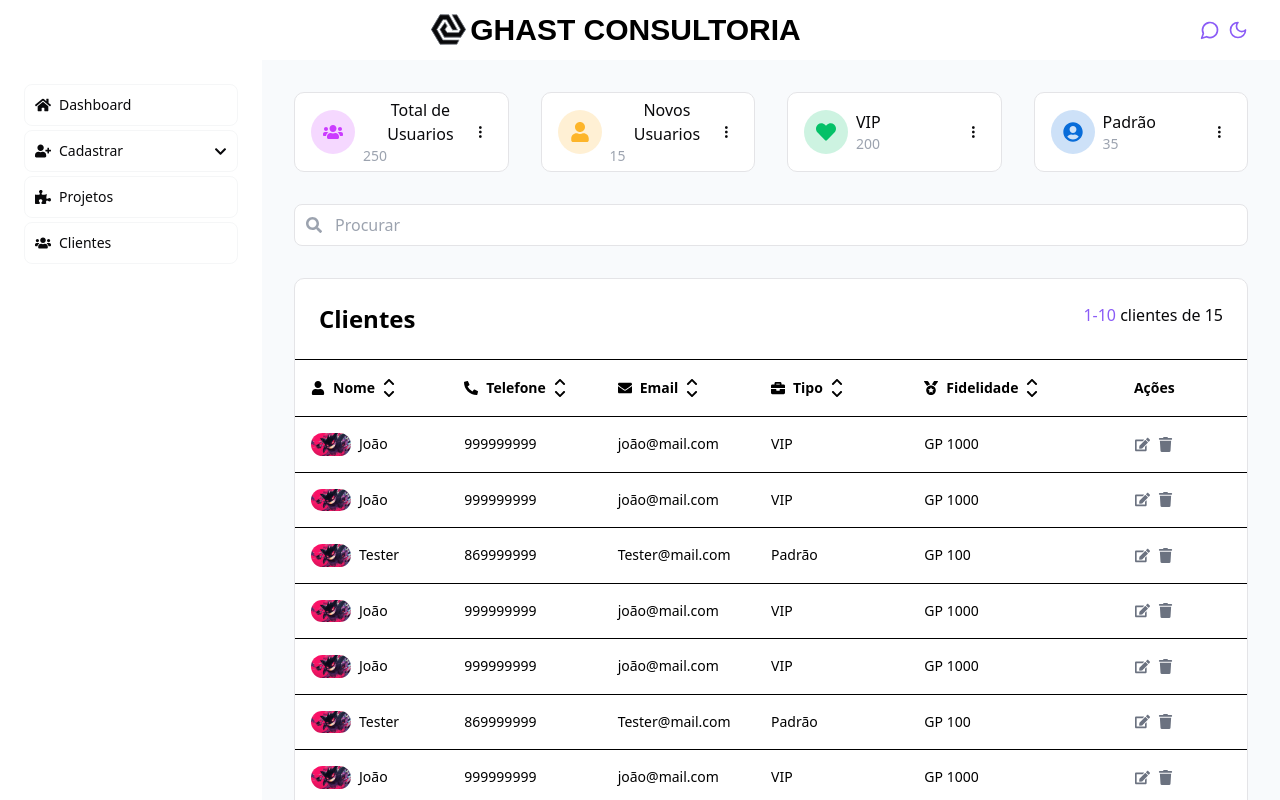
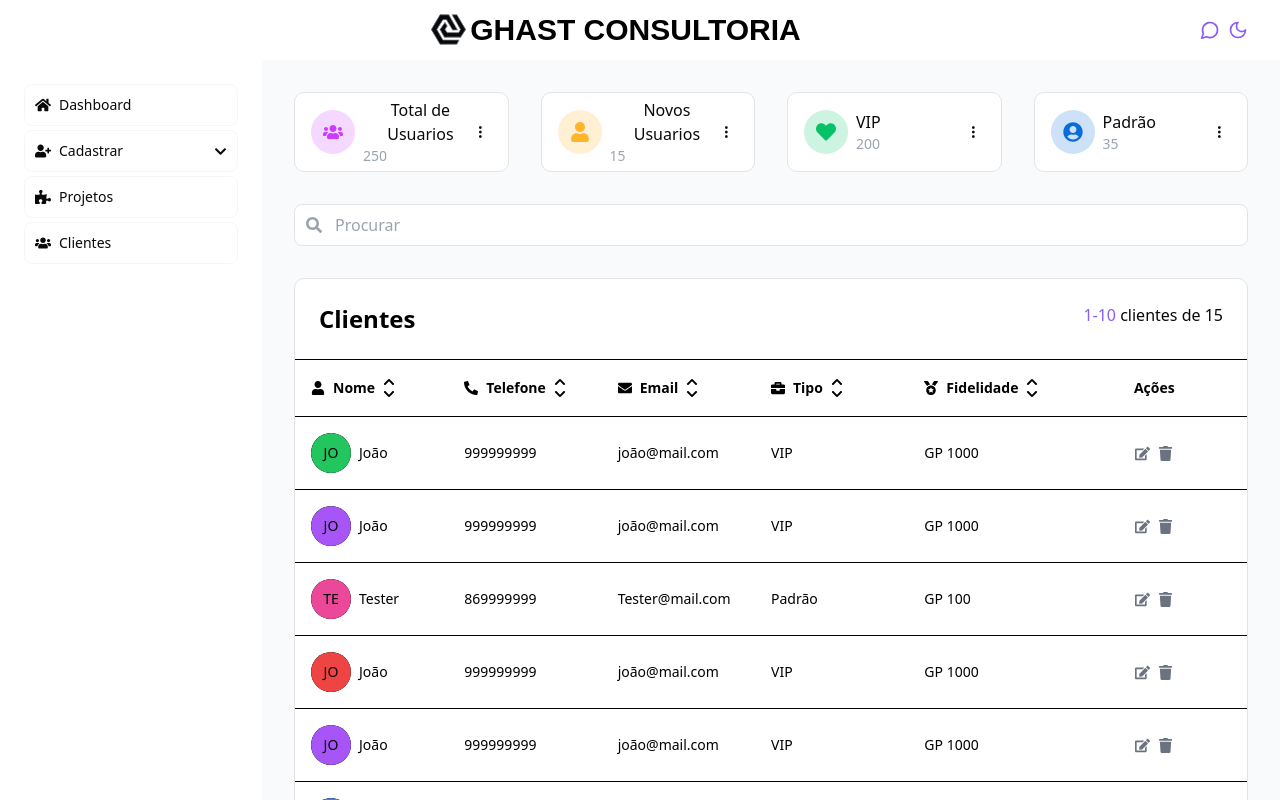
Before and after one commit to Adryanrr/ConsultancyManagement, a Next.js app in the folder ghast/: page /dashboard/clientes in a window 1280 px wide. Shown: the top 800 px of the page. Built offline with nearby package versions, Linux system fonts and the light colour scheme; a web font is replaced by a local one.

Commit message:
avatar fix

```diff
--- a/ghast/src/app/dashboard/clientes/page.tsx
+++ b/ghast/src/app/dashboard/clientes/page.tsx
@@ -20,6 +20,7 @@ import {
   FaArrowLeft,
   FaArrowRight,
 } from "react-icons/fa";
+import { Avatar, AvatarFallback } from "@/components/ui/avatar";
 
 const filtros = [
   {
@@ -220,6 +221,17 @@ export default function Clientes() {
     setSelectedCliente(cliente);
   };
 
+  const getInitials = (name: string) => {
+    const words = name.split(" ");
+    if (words.length >= 2) {
+      return (words[0][0] + words[1][0]).toUpperCase();
+    } else if (words.length === 1 && words[0].length >= 2) {
+      return words[0].substring(0, 2).toUpperCase();
+    } else {
+      return name.substring(0, 2).toUpperCase();
+    }
+  };
+
   return (
     <div className="bg-slate-50 dark:bg-dark-main flex flex-col h-full w-full p-8 gap-8">
       {/* Modal para exibir o cliente */}
@@ -326,13 +338,9 @@ export default function Clientes() {
                   className="flex gap-2 items-center"
                   onClick={() => handleCardClient(cliente)}
                 >
-                  <Image
-                    src="/assets/Gengar4k.jpg"
-                    alt="Cliente"
-                    width={40}
-                    height={30}
-                    className="rounded-full"
-                  />
+                  <Avatar className="h-10 w-10 bg-black dark:text-white">
+                    <AvatarFallback>{getInitials(cliente.nome)}</AvatarFallback>
+                  </Avatar>
                   <h3>{cliente.nome}</h3>
                 </button>
                 <div>{cliente.telefone}</div>
--- a/ghast/src/app/dashboard/projetos/page.tsx
+++ b/ghast/src/app/dashboard/projetos/page.tsx
@@ -2,7 +2,6 @@
 import { useState } from "react";
 import CardProjetos from "@/components/template/CardProjetos";
 
-import Image from "next/image";
 import {
   FaSearch,
   FaChevronUp,
@@ -12,6 +11,7 @@ import {
   FaArrowLeft,
   FaArrowRight,
 } from "react-icons/fa";
+import { Avatar, AvatarFallback } from "@/components/ui/avatar";
 
 type StatusType = "Finalizado" | "Em Curso" | "Em Espera";
 
@@ -131,6 +131,17 @@ export default function Projetos() {
     setSelectedCliente(cliente);
   };
 
+  const getInitials = (name: string) => {
+    const words = name.split(' ');
+    if (words.length >= 2) {
+      return (words[0][0] + words[1][0]).toUpperCase();
+    } else if (words.length === 1 && words[0].length >= 2) {
+      return words[0].substring(0, 2).toUpperCase();
+    } else {
+      return name.substring(0, 2).toUpperCase();
+    }
+  };
+
   return (
     <div className="bg-slate-50 dark:bg-dark-main flex flex-col h-full w-full p-8 gap-8">
       {/* Modal para exibir o cliente */}
@@ -186,13 +197,9 @@ export default function Projetos() {
                   className="flex gap-2 items-center"
                   onClick={() => handleCardClient(empresa)}
                 >
-                  <Image
-                    src="/assets/Gengar4k.jpg"
-                    alt="Cliente"
-                    width={40}
-                    height={30}
-                    className="rounded-full"
-                  />
+                  <Avatar className="h-10 w-10 bg-black dark:text-white">
+                  <AvatarFallback>{getInitials(empresa.nome)}</AvatarFallback>
+                </Avatar>
                   <h3>{empresa.nome}</h3>
                 </button>
 
--- a/ghast/src/components/ui/avatar.tsx
+++ b/ghast/src/components/ui/avatar.tsx
@@ -4,6 +4,15 @@ import * as React from "react"
 import * as AvatarPrimitive from "@radix-ui/react-avatar"
 
 import { cn } from "@/lib/utils"
+
+const randomColors = [
+  "bg-red-500",
+  "bg-blue-500",
+  "bg-green-500",
+  "bg-yellow-500",
+  "bg-purple-500",
+  "bg-pink-500",
+];
 
 const Avatar = React.forwardRef<
   React.ElementRef<typeof AvatarPrimitive.Root>,
@@ -39,7 +48,7 @@ const AvatarFallback = React.forwardRef<
   <AvatarPrimitive.Fallback
     ref={ref}
     className={cn(
-      "flex h-full w-full items-center justify-center rounded-full bg-muted",
+      `flex h-full w-full items-center justify-center rounded-full ${randomColors [Math.floor(Math.random() * randomColors.length)]}`,
       className
     )}
     {...props}
```
